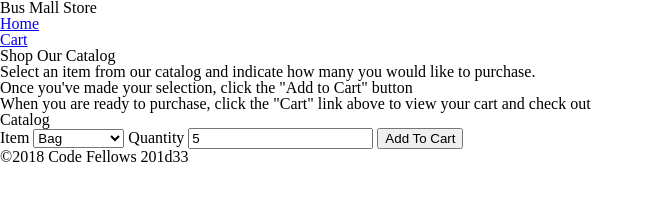
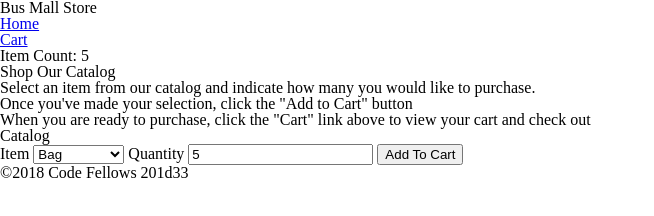
Before and after one commit to AndrewCS149/201-busMall-order, a plain HTML site: page index.html in a window 1280 px wide. Both pictures are taken after typing "5" into the empty fields and a click on the input "Add To Cart". Shown: the whole page, without its empty margins (0-654 px from the left). Drawn offline with Linux system fonts and the light colour scheme.

Commit message:
Fill updateCounter() function

```diff
--- a/index.html
+++ b/index.html
@@ -12,7 +12,7 @@
   <header>
     <h1>Bus Mall Store</h1>
     <nav>
-      <ul>
+      <ul id="nav">
         <li><a href="index.html">Home</a></li>
         <li><a href="cart.html">Cart</a><span id="itemCount"></span></li>
       </ul>
--- a/js/catalog.js
+++ b/js/catalog.js
@@ -4,6 +4,7 @@
 
 // Set up an empty cart for use on this page.
 var cart = new Cart([]);
+var totalCount = 0;
 
 // On screen load, we call this method to put all of the busmall options
 // (the things in the Product.allProducts array) into the drop down list.
@@ -42,7 +43,8 @@ function addSelectedItemToCart() {
   // TODO: get the quantity
   // TODO: using those, add one item to the Cart
   for (var i = 0; i < Product.allProducts.length; i++) {
-    if (Product.allProducts[i].name === itemName) {
+    if (Product.allProducts[i].name === itemName && quantity > 0) {
+      // console.log(quantity);
       cart.addItem(itemName, quantity);
       return;
     }
@@ -50,8 +52,20 @@ function addSelectedItemToCart() {
 }
 
 // TODO: Update the cart count in the header nav with the number of items in the Cart
-function updateCounter() {}
+function updateCounter() {
 
+  for (var i = 0; i < 1; i++) {
+    if (cart.items[i].quantity > 0) {
+      totalCount += cart.items[i].quantity;
+    }
+  }
+
+  var countParent = document.getElementsByTagName('ul')[0];
+  var count = document.createElement('li');
+  count.textContent = `Item Count: ${totalCount}`;
+  countParent.removeChild(countParent.lastChild);
+  countParent.appendChild(count);
+}
 // TODO: As you add items into the cart, show them (item & quantity) in the cart preview div
 function updateCartPreview() {
   // TODO: Get the item and quantity from the form
```
